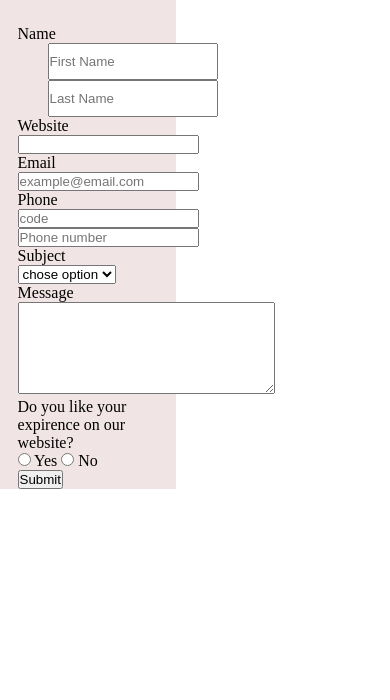
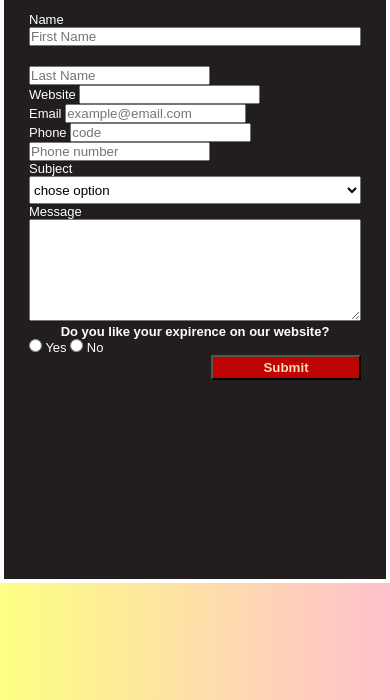
Before and after one commit to lovegstar/firstResponsnavbar, a plain HTML site: page contact.html in a window 390 px wide. Shown: the part 144-844 px from the top of the page. Drawn offline with Linux system fonts and the light colour scheme.

Commit message:
Update style.css

```diff
--- a/style.css
+++ b/style.css
@@ -2,6 +2,10 @@
   padding: 0;
   margin: 0;
   box-sizing: border-box;
+}
+
+body {
+  background-image: linear-gradient(to right, rgb(253, 255, 132), pink);
 }
 nav {
   background-color: rgb(199, 11, 49);
@@ -45,34 +49,126 @@ nav {
   display: none;
 }
 
-/* css for the contact pag*/
-.form {
-  width: 45%;
-  background-color: rgb(240, 228, 228);
-}
-.contact {
-  background-color: black;
+/* css for the contact page*/
+
+form {
+  background-color: rgb(34, 30, 30);
+  width: 50%;
+  padding: 25px;
+  border: 4px solid white;
+  margin: 40px auto;
   color: white;
-  padding: 5px;
-  text-align: center;
+  font-family: Arial, Helvetica, sans-serif;
+  height: 500px;
 }
 
-.details {
-  margin: 35px auto;
+.first {
+  display: flex;
+  justify-content: space-between;
+  align-items: center;
+  width: 100%;
+  margin-bottom: 20px;
+}
+.inp {
+  width: 500px;
+}
+.first input,
+select {
+  width: 100%;
+  height: 37px;
+  padding: 10px;
+}
+textarea {
+  width: 100%;
+  padding: 5px;
+}
+button {
+  float: right;
+}
+.top {
+  text-align: center;
+  font-family: Arial, Helvetica, sans-serif;
   width: 80%;
+  margin: auto;
+}
+.top h1 {
+  padding: 20px;
 }
 
-.first,
-.second {
-  width: 170px;
-  height: 37px;
-  margin-left: 30px;
+p {
+  text-align: center;
+  font-family: Arial, Helvetica, sans-serif;
+  font-weight: bold;
+}
+button {
+  width: 150px;
+  height: 25px;
+  background-color: rgb(189, 3, 3);
+  color: wheat;
+  font-weight: bold;
+}
+
+/* testing the contact form*/
+
+/* mediaqueary for screen with width lower than 600px*/
+@media only screen and (max-width: 620px) {
+  .navList {
+    position: absolute;
+    right: 0;
+    margin-right: 0;
+    top: 50px;
+    background-color: rgb(199, 11, 49);
+    flex-direction: column;
+    height: 400px;
+    align-items: center;
+    padding-bottom: 10px;
+    display: none;
+  }
+  .menu {
+    display: block;
+    cursor: pointer;
+  }
+  .logo {
+    font-size: 12px;
+    margin-left: 20px;
+  }
+  .navActive {
+    display: flex;
+  }
+  /*styling for contact page @media*/
+  form {
+    width: 80%;
+    height: 600px;
+  }
+  .first {
+    display: block;
+  }
+  .inp {
+    width: 100%;
+  }
 }
 
 /* mediaqueary for screen with width lower than 380px*/
-@media only screen and (max-width: 380px) {
+@media only screen and (max-width: 420px) {
   .navList {
     width: 100%;
     height: 300px;
+    opacity: 0.9;
+  }
+  form {
+    width: 100%;
+    font-size: 13px;
+  }
+  .first input,
+  select {
+    height: 28px;
+    padding: 0;
+  }
+  .top p {
+    text-align: left;
+    font-size: 15px;
+  }
+
+  footer {
   }
 }
```
